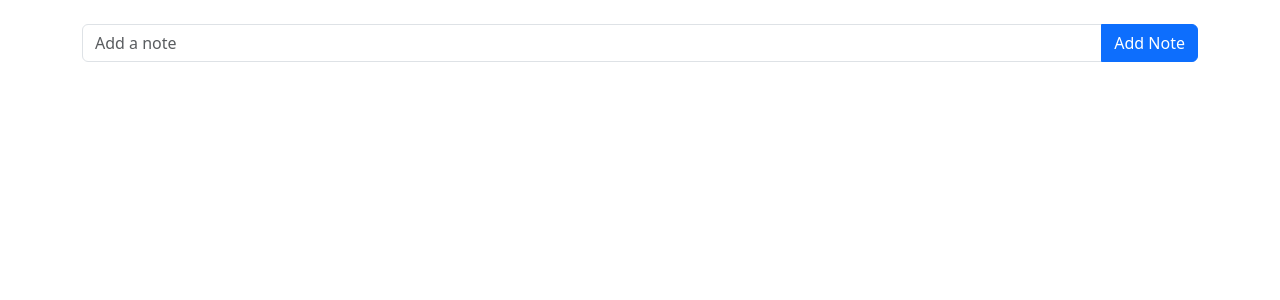
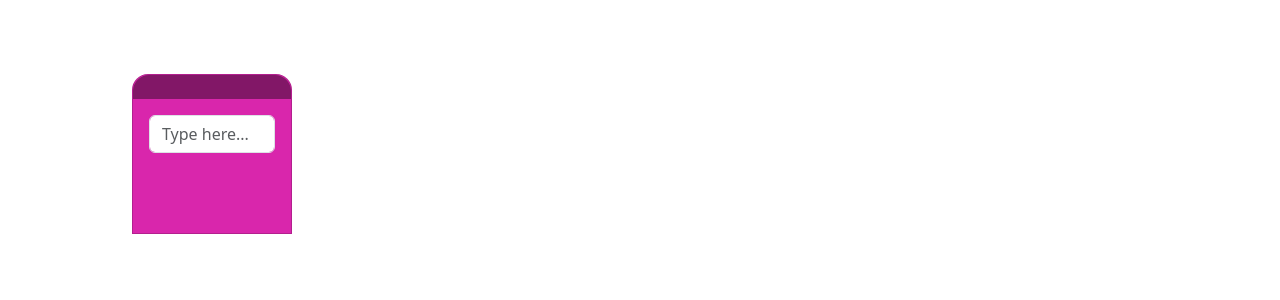
Before and after one commit to GabeEss/To-Do-List-Remake, a React (Vite) app in the folder todo-app/: page / in a window 1280 px wide. Shown: the top 300 px of the page. Built offline with nearby package versions, Linux system fonts and the light colour scheme.

Commit message:
User can add a new note by dragging and dropping the newest note.

```diff
--- a/todo-app/src/components/todo-board-display.tsx
+++ b/todo-app/src/components/todo-board-display.tsx
@@ -10,6 +10,8 @@ const ToDoBoardDisplay: React.FC<ToDoBoardProps> = ({ maxNumber }) => {
     const [inputValue, setInputValue] = useState<string>('');
     const [dragging, setDragging] = useState<boolean>(false);
     const [currentNoteId, setCurrentNoteId] = useState<number | null>(null);
+    const [topOfStackId, setTopOfStackId] = useState<number | null>(null);
+    const [refreshNote, setRefreshNote] = useState<boolean>(true);
     const [highestZIndex, setHighestZIndex] = useState<number>(1);
     const startPos = useRef<{ x: number, y: number}>({x: 50, y: 50});
     const dragOffset = useRef<{ x: number, y: number }>({x: 0, y: 0});
@@ -17,8 +19,10 @@ const ToDoBoardDisplay: React.FC<ToDoBoardProps> = ({ maxNumber }) => {
     const getRandomColor = () => {
 
         const hue = Math.floor(Math.random() * 360); // Random hue between 0 and 360
-        const saturation = 70; // Fixed saturation to ensure vibrant colors
+        const saturation = 70;
         const lightness = 50; // Fixed lightness to avoid very dark or very light colors
+
+        // The secondary color is for the draggable part of the note.
         return {
             primary: `hsl(${hue}, ${saturation}%, ${lightness}%)`,
             secondary: `hsl(${hue}, ${saturation}%, ${lightness - 20}%)`
@@ -40,6 +44,18 @@ const ToDoBoardDisplay: React.FC<ToDoBoardProps> = ({ maxNumber }) => {
             setNotes([...notes, newNote]);
             setInputValue('');
         }
+    }
+
+    const handleEdit = (id: number, value: string) => {
+        const updatedNotes = notes.map(note => {
+            if(id === note.id) {
+                return {
+                    ...note,
+                    content: value
+                }
+            } else return note;
+        })
+        setNotes(updatedNotes);
     }
 
     const handleMouseDown = (id: number, event: React.MouseEvent<HTMLDivElement>) => {
@@ -76,6 +92,7 @@ const ToDoBoardDisplay: React.FC<ToDoBoardProps> = ({ maxNumber }) => {
 
     const handleMouseUp = () => {
         setDragging(false);
+        if(currentNoteId === topOfStackId) setRefreshNote(true);
         setCurrentNoteId(null);
     }
 
@@ -92,11 +109,29 @@ const ToDoBoardDisplay: React.FC<ToDoBoardProps> = ({ maxNumber }) => {
             window.removeEventListener('mousemove', handleMouseMove);
             window.removeEventListener('mouseup', handleMouseUp);
         }
-    }, [dragging])
+    }, [dragging]);
+
+    React.useEffect(() => {
+        if(refreshNote) {
+            const colors = getRandomColor();
+            const newNote: ToDo = {
+                id: new Date().getTime(),
+                content: "",
+                position: {x: startPos.current.x, y: startPos.current.y},
+                priority: false,
+                zIndex: 1,
+                color: colors.primary,
+                colorSecondary: colors.secondary
+            }
+            setNotes([...notes, newNote]);
+            setRefreshNote(false);
+            setTopOfStackId(newNote.id)
+        }
+    }, [refreshNote])
 
     return(
         <div className="container mt-4">
-            <div className="input-group mb-3">
+            {/* <div className="input-group mb-3">
                 <input
                     type="text"
                     className="form-control"
@@ -105,6 +140,9 @@ const ToDoBoardDisplay: React.FC<ToDoBoardProps> = ({ maxNumber }) => {
                     placeholder="Add a note"
                 />
                 <button className="btn btn-primary" onClick={addNote}>Add Note</button>
+            </div> */}
+            <div>
+
             </div>
             <div className="notes-container">
                 {notes.map((note) => (
@@ -127,14 +165,13 @@ const ToDoBoardDisplay: React.FC<ToDoBoardProps> = ({ maxNumber }) => {
                             }}
                         />
                         <div className="card-body">
-                        { currentNoteId === note.id ? <span>Hello</span> : <span>{note.content}</span> }
-                        {/* <input
+                        <input
                             type="textarea"
-                            className="form-control"
-                            value={inputValue}
-                            onChange={(e) => setInputValue(e.target.value)}
+                            className="form-control note-text"
+                            value={note.content}
+                            onChange={(e) => handleEdit(note.id, e.target.value)}
                             placeholder="Type here..."
-                        /> */}
+                        />
                         </div>
                     </div>
                 ))}
--- a/todo-app/src/index.css
+++ b/todo-app/src/index.css
@@ -44,6 +44,9 @@
     width: 100%;
   }
 
+  .note-text {
+  }
+
   .trash-can {
     position: absolute;
     bottom: 2em;
```
Also changed, not shown: todo-app/src/components/trash-display.tsx (added).
